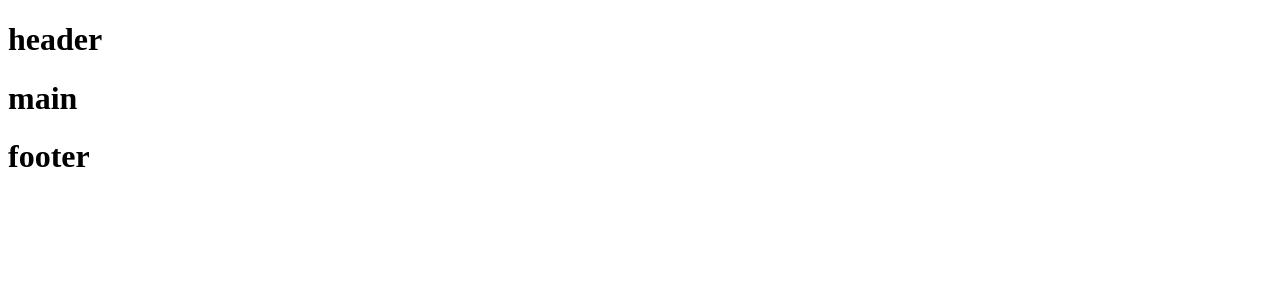
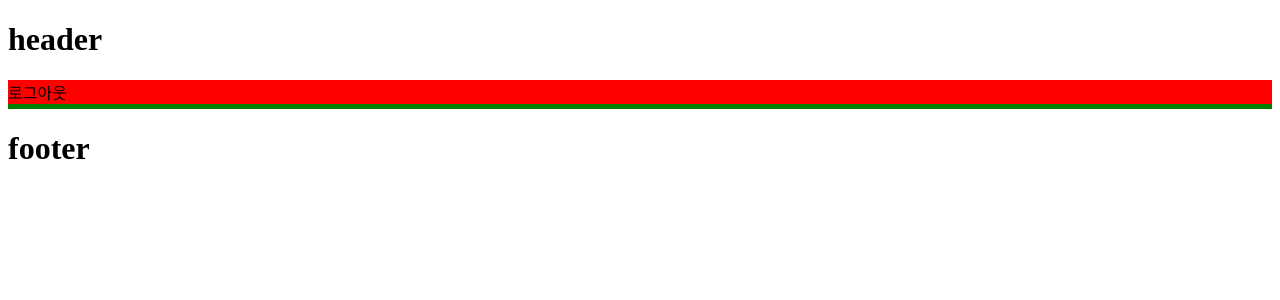
Before and after one commit to devdong9897/react-study-vite, a React (Vite) app: page / in a window 1280 px wide. Shown: the top 300 px of the page. Built offline with nearby package versions, Linux system fonts and the light colour scheme.

Commit message:
feat: JSX로 UI표현하기

```diff
--- /dev/null
+++ b/src/components/Main.css
@@ -0,0 +1,4 @@
+.logout {
+  background-color: red;
+  border-bottom: 5px solid green;
+}
--- a/src/components/Main.jsx
+++ b/src/components/Main.jsx
@@ -1,9 +1,24 @@
+import "./Main.css";
+
+// JSX 주의 사항
+// 1. 중괄호 내부에는 자바스크립트 표현식만 넣을 수 있다
+// 2. 숫자, 문자열, 배열 값만 렌더링 된다
+// 3. 모든 태그는 닫혀있어야 한다
+// 4. 최상위 태그는 반드시 하나여야만 한다
 const Main = () => {
-  return (
-    <main>
-      <h1>main</h1>
-    </main>
-  );
+  const user = {
+    name: "도비",
+    isLogin: true,
+  };
+
+  if (user.isLogin) {
+    return <div className="logout">로그아웃</div>;
+  } else {
+    return <div>로그인</div>;
+  }
+  // return <>
+  //   {user.isLogin ? <div>로그아웃</div> : <div>로그인</div>}
+  // </>;
 };
 
 export default Main;
```
